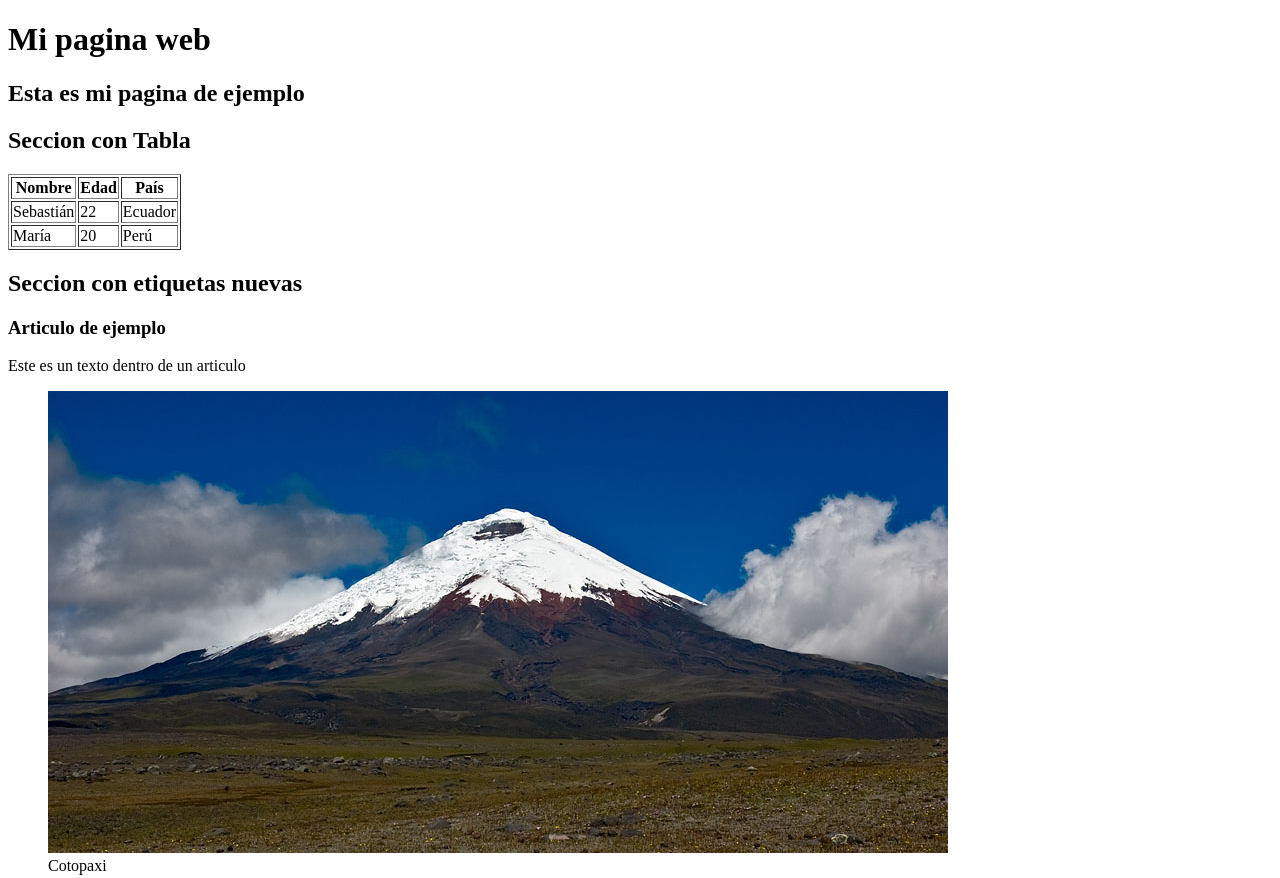
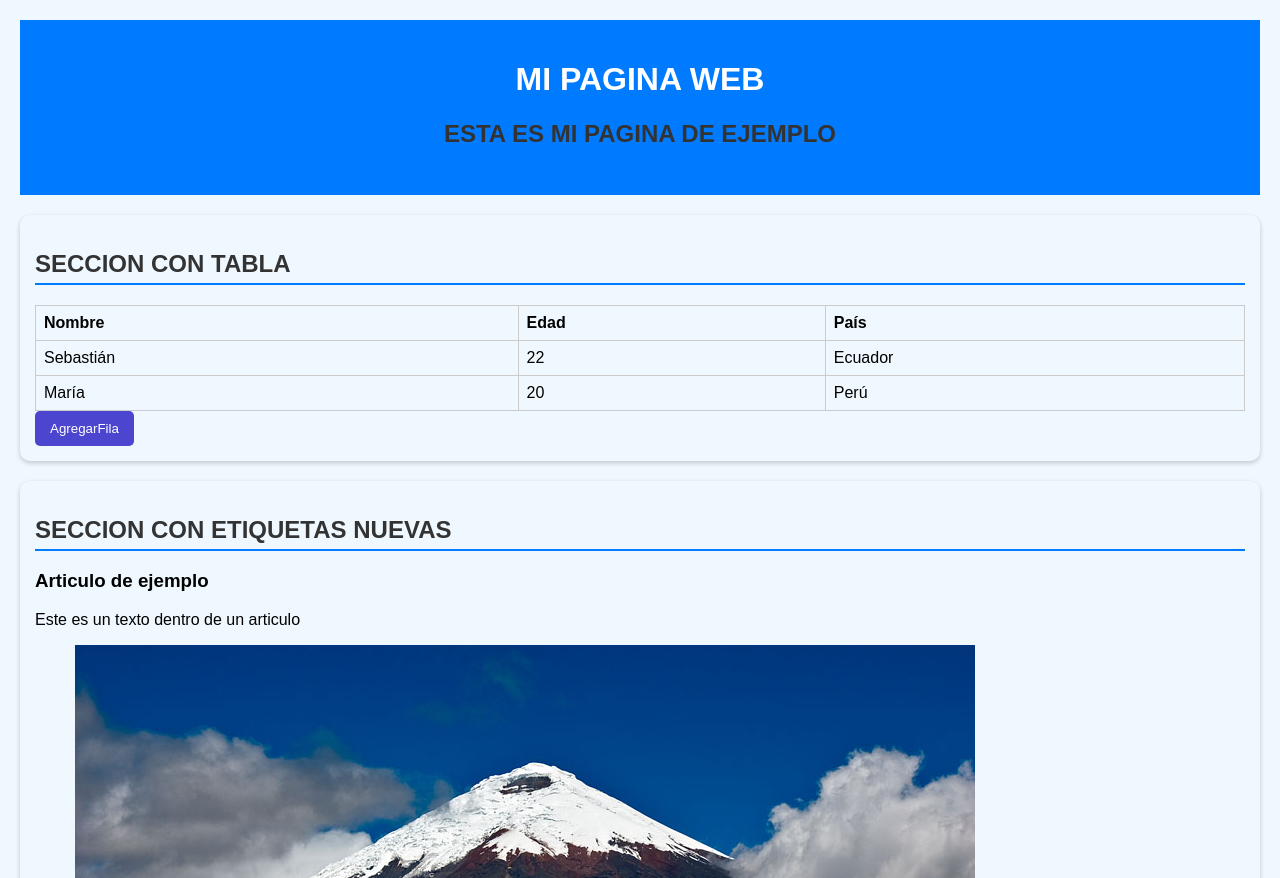
Before and after one commit to SebastianGomez0910/icc-ppw-u1-mi_pagina_web, a plain HTML site: page index.html in a window 1280 px wide. Shown: the top 878 px of the page. Drawn offline with Linux system fonts and the light colour scheme.

Commit message:
Actualizacion CSS y JS

```diff
--- a/index.html
+++ b/index.html
@@ -4,15 +4,16 @@
     <meta charset="UTF-8">
     <meta name="viewport" content="width=device-width, initial-scale=1.0">
     <title>Mi pagina web</title>
+    <link rel="stylesheet" href="style.css">
 </head>
 <body>
     <header>
-        <h1>Mi pagina web</h1>
+        <h1 id="titulo">Mi pagina web</h1>
         <h2>Esta es mi pagina de ejemplo</h2>
     </header>
-    <section>
 
-    <section>
+
+
 
         <section id="tabla">
             <h2>Seccion con Tabla</h2>
@@ -37,6 +38,8 @@
                     </tr>
                 </tbody>
             </table>
+
+            <button id="agregarFila">AgregarFila</button>
         </section>
 
         <section id="etiquetas">
@@ -52,9 +55,9 @@
             </figure>
         </section>
 
-    </section>
     <footer>
         <p>Sebastian Gomez - Programacion y plataformas web </p>
     </footer>
+    <script src="script.js"></script>
 </body>
 </html>
--- /dev/null
+++ b/script.js
@@ -0,0 +1,18 @@
+document.getElementById("agregarFila").addEventListener("click", () =>{
+    const tabla = document.querySelector("table");
+    const nuevaFila = tabla.insertRow();
+    nuevaFila.innerHTML = "<td>&lt;article&gt;</td><td>Sección independiente del contenido</td>";
+});
+
+const titulo = document.getElementById("titulo");
+titulo.addEventListener("mouseover", () =>{
+    titulo.style.color = "orange";
+});
+titulo.addEventListener("mouseout", () =>{
+    titulo.style.color = "white";
+});
+
+const boton = document.getElementById("agregarFila");
+boton.addEventListener("click", () =>{
+    alert("se agrego una fila a la tabla");
+});
--- /dev/null
+++ b/style.css
@@ -0,0 +1,63 @@
+body{
+    background-color: #f0f8ff;
+    font-family: Arial, Helvetica, sans-serif;
+    margin: 20px;
+}
+
+header{
+    background-color: #007bff;
+    color: white;
+    text-align: center;
+    padding: 20px;
+}
+
+h2{
+    color: #333;
+    border-bottom: 2px solid #007bff;
+    padding-bottom: 5px;
+}
+
+section{
+    margin: 20px 0;
+    padding: 15px;
+    border-radius: 10px;
+    box-shadow: 0 2px 5px rgba(0,0,0,0.2);
+}
+
+table{
+    border-collapse: collapse;
+    width: 100%;
+}
+
+th{
+    border: 1px solid #ccc;
+    padding: 8px;
+    text-align: left;
+}
+
+td{
+    border: 1px solid #ccc;
+    padding: 8px;
+    text-align: left;
+}
+
+button{
+    background-color: #4c45d0;
+    color: white;
+    border: none;
+    border-radius: 5px;
+    padding: 10px 15px;
+    cursor: pointer;
+}
+
+h1{
+    text-transform: uppercase;
+}
+
+h2{
+    text-transform: uppercase;
+}
+
+button{
+    transition: background-color 0.3s ease;
+}
```
